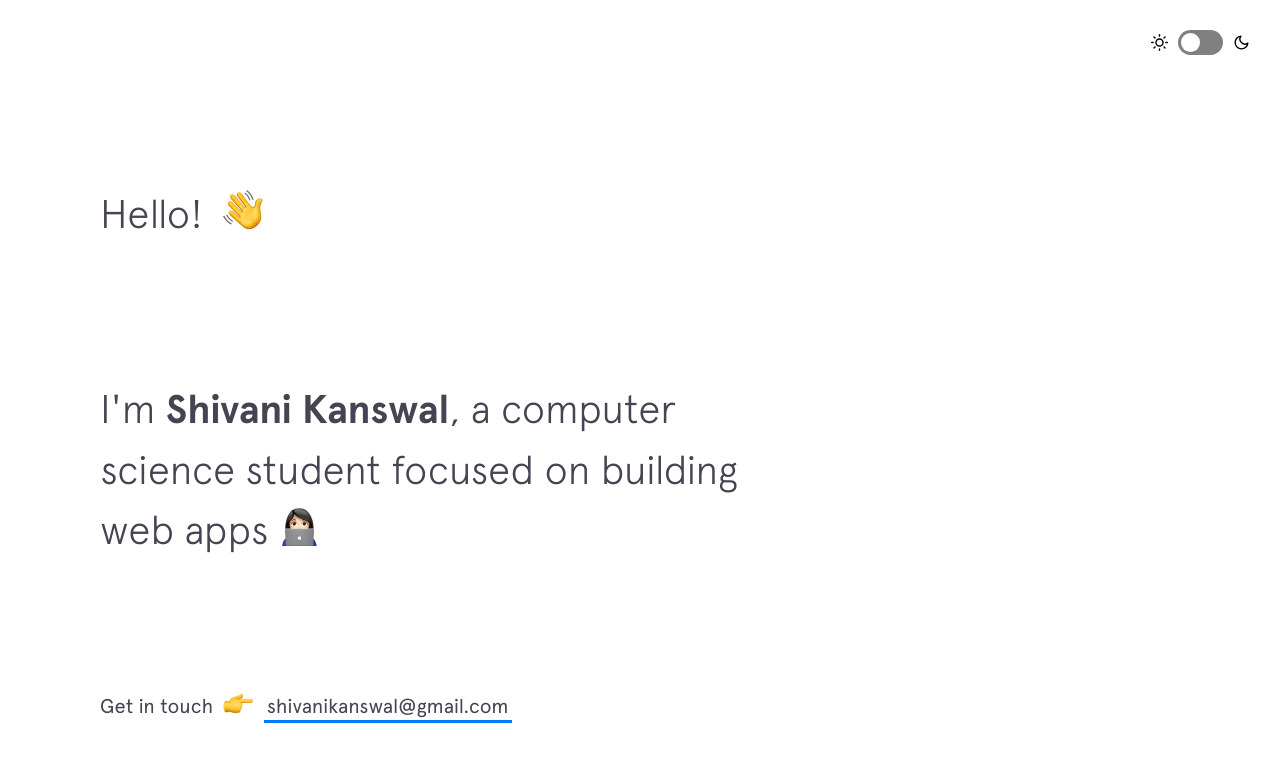
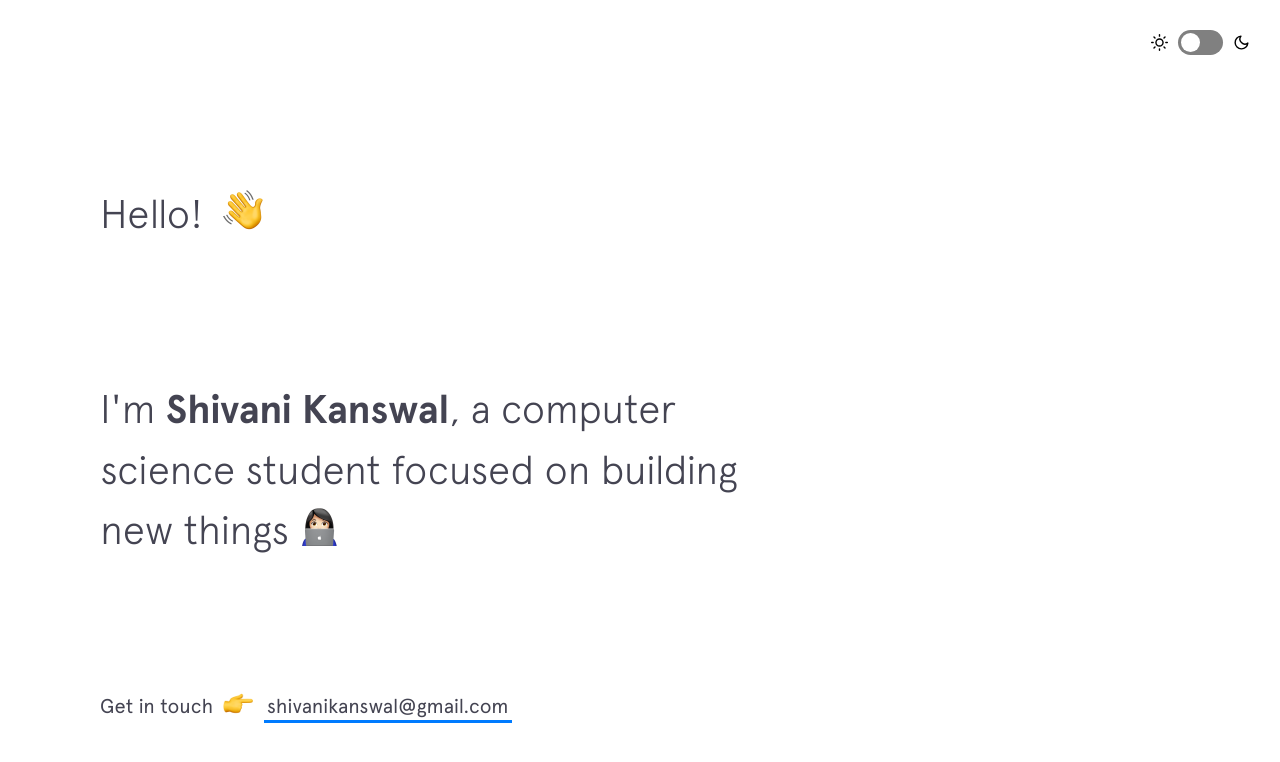
Before and after one commit to Shivanikanswal/Shivanikanswal.github.io, a Jekyll site: the page built from index.html, in a window 1280 px wide and 900 px high. Shown: the top 762 px of the window. Built offline with Jekyll 4.4.1, drawn with Linux system fonts in a browser that asks for light colours; nearby versions of some CDN libraries.

Commit message:
Update intro.html

```diff
--- a/_includes/intro.html
+++ b/_includes/intro.html
@@ -4,7 +4,7 @@
   </h1>
 
   <h2 class="intro__tagline">I'm
-    <span class="name">Shivani Kanswal</span>, a computer science student focused on building web apps
+    <span class="name">Shivani Kanswal</span>, a computer science student focused on building new things
     <span class="emoji technologist"></span>
   </h2>
 
```
